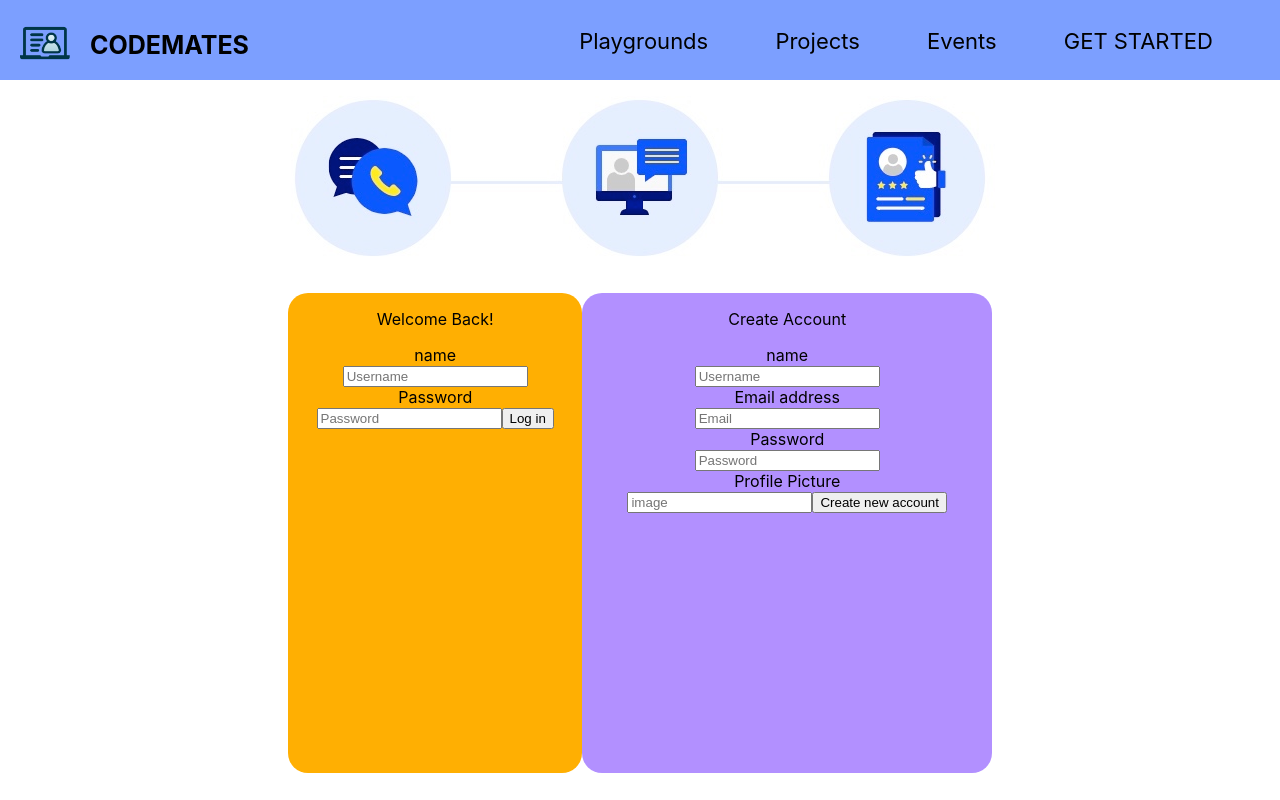
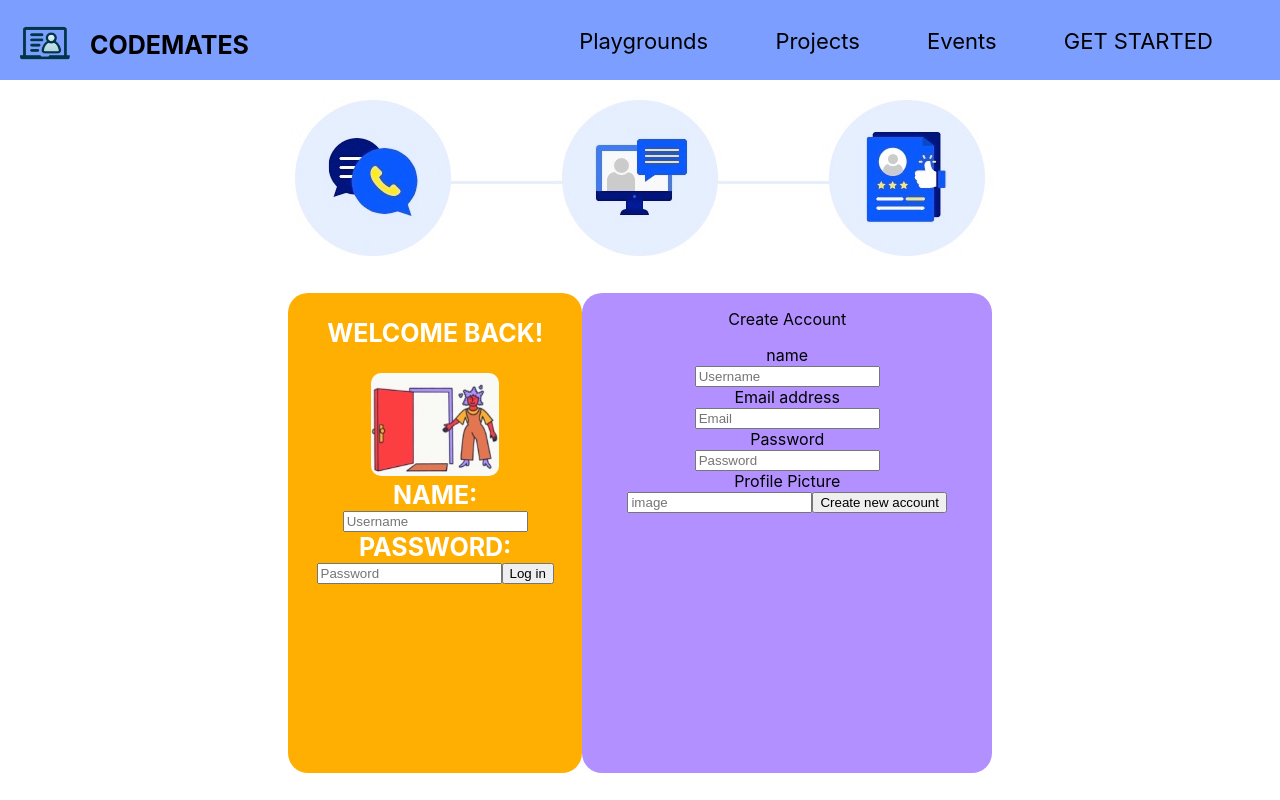
Before and after one commit to leahtingxuezhao/codemates, a React (Create React App) app: page /#/events in a window 1280 px wide. Both pictures are taken after a click on the element "GET STARTED". Built offline with nearby package versions, Linux system fonts and the light colour scheme; no server answers; what redux-promise-middleware would draw is missing.

Commit message:
more css

```diff
--- a/src/App.css
+++ b/src/App.css
@@ -339,3 +339,13 @@
   background-color: rgb(249, 249, 249);
   height: 100vh;
 }
+.welcome {
+  width: 16vh;
+  border-radius: 10px;
+}
+
+.auth-title {
+  color: white;
+  font-size: 25px;
+  font-weight: bold;
+}
--- a/src/Components/Auth.js
+++ b/src/Components/Auth.js
@@ -3,6 +3,7 @@ import { connect } from "react-redux";
 import axios from "axios";
 import { setUser } from "../redux/authReducer";
 import authPic from "../image_folder/authPic.jpeg";
+import welcome from "../image_folder/welcome.jpeg";
 class Auth extends Component {
   constructor(props) {
     super(props);
@@ -72,14 +73,15 @@ class Auth extends Component {
         <img src={authPic} alt="authPic"></img>
         <div className="auth-box">
           <div className="login-box">
-            <p>Welcome Back!</p>
-            <div>name</div>
+            <p className="auth-title">WELCOME BACK!</p>
+            <img src={welcome} alt="welcome" className="welcome"></img>
+            <div className="auth-title">NAME:</div>
             <input
               name="username"
               placeholder="Username"
               onChange={e => this.handleChange(e)}
             ></input>
-            <div>Password</div>
+            <div className="auth-title">PASSWORD:</div>
             <input
               name="password"
               onChange={e => this.handleChange(e)}
```
Also changed, not shown: src/image_folder/welcome.jpeg (added).
